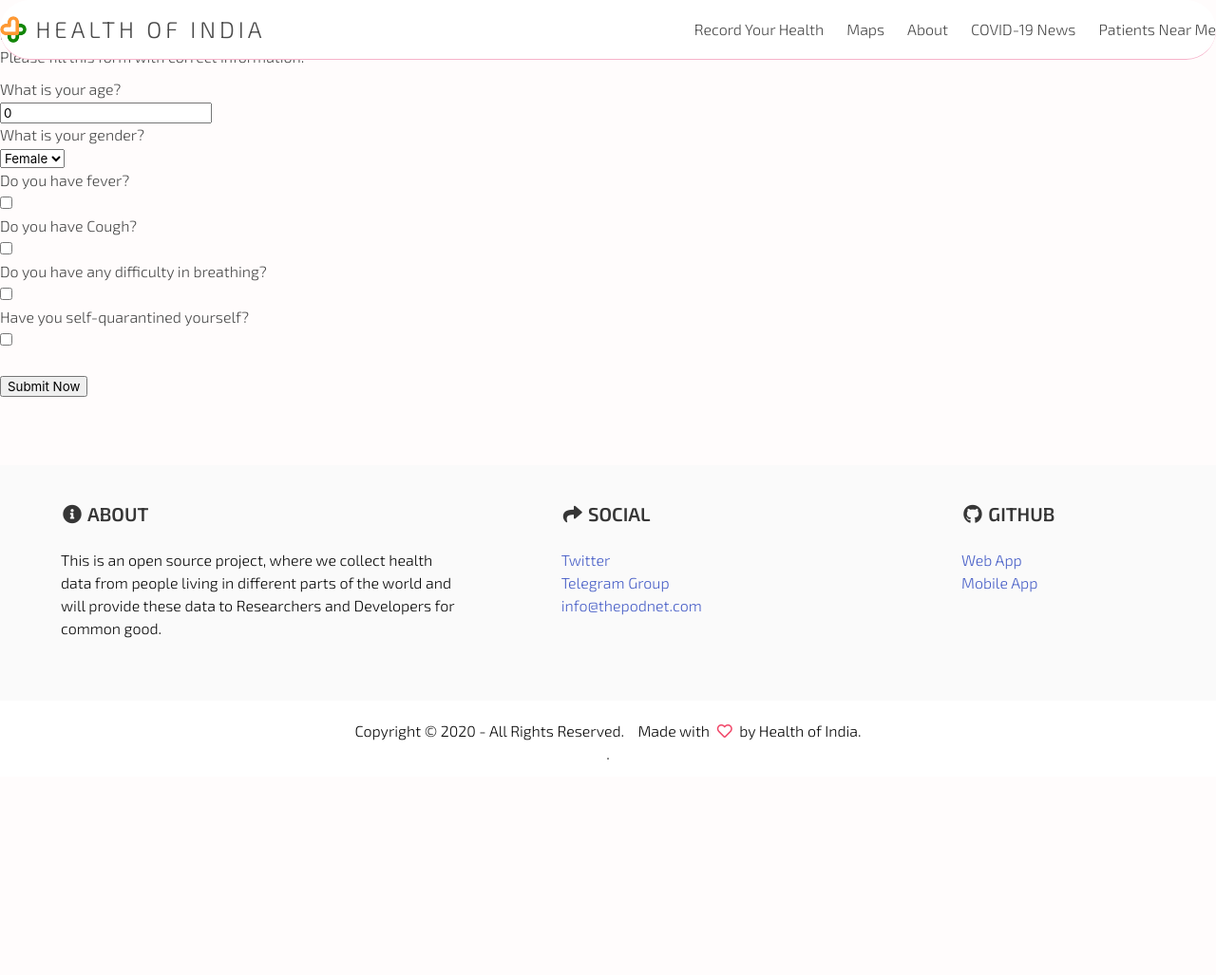
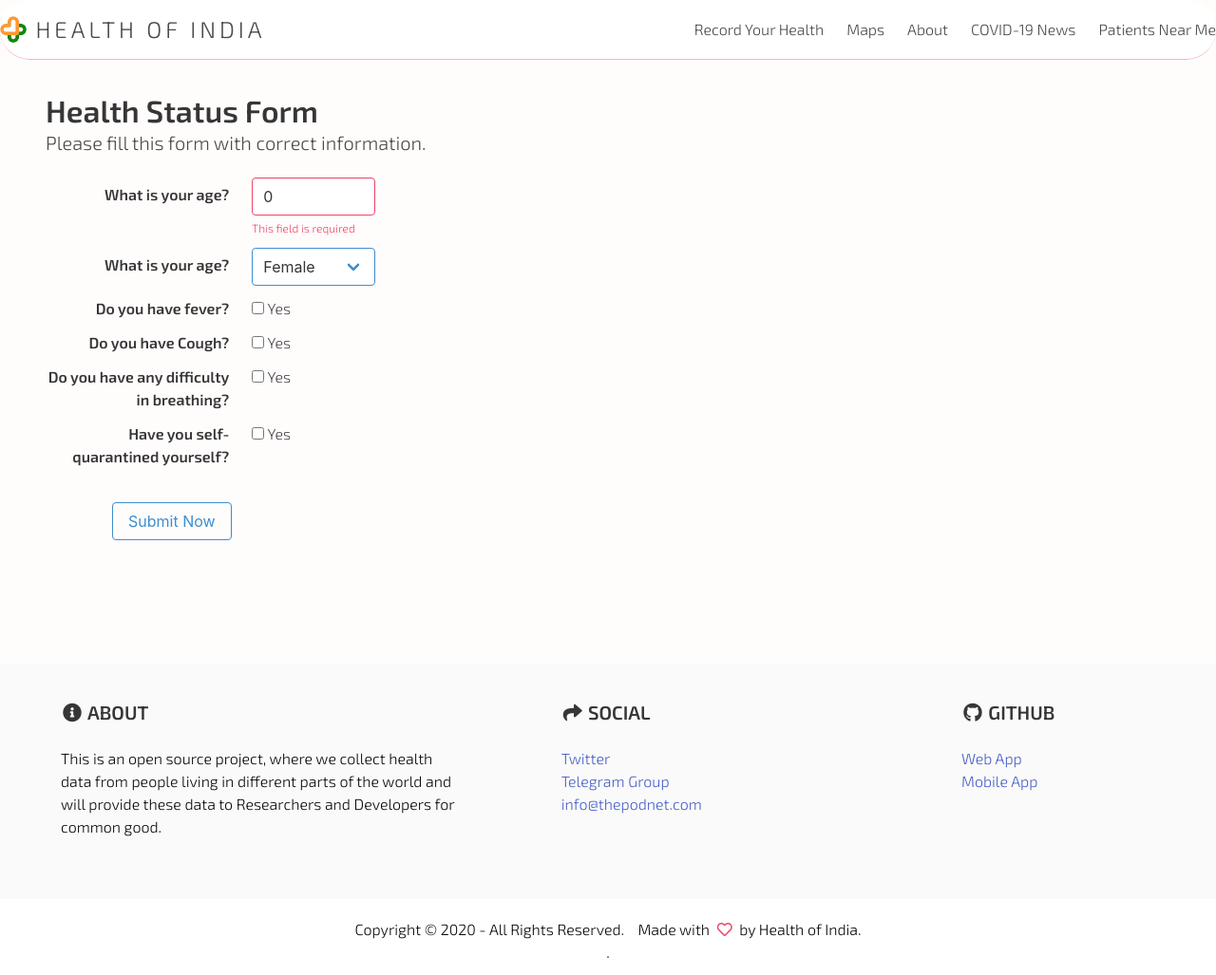
Before and after one commit to Podnet/Fight-Covid19, a Django app: page /maps/oneshot_health_entry in a window 1280 px wide. Shown: the whole page at 95% size. Before the commit the page ends 800 px from the top, so only its background shows below. Run offline with Django 3.2, Linux system fonts and the light colour scheme; parts of the project's set-up code (start-up, migrations or seed data) failed here and were passed over; some libraries are stand-ins or nearby versions.

Commit message:
UI uodated on oneshot health statsus form

```diff
--- a/fight_covid19/templates/maps/one_shot_health_form.html
+++ b/fight_covid19/templates/maps/one_shot_health_form.html
@@ -5,86 +5,153 @@
 
 {% block head_title %}{% trans "Health Status Form" %}{% endblock %}
 
+{% load static %}
+{% load humanize %}
+
+
 
 {% block content %}
-
-  <div class="uk-margin-small uk-container exo">
-    <br>
-    <h1 class="exo">Health Status Form</h1>
-    <p style="padding-bottom:10px;">Please fill this form with correct information.</p>
-  </div>
-
-
+<div class="container is-fullhd">
+  <div class="section">
+    <h3 class="title is-3 has-padding-top-3">Health Status Form</h3>
+    <p class="subtitle is-info">Please fill this form with correct information.</p>
+    <div class="columns is-variable is-1-mobile is-0-tablet is-3-desktop is-8-widescreen is-2-fullhd">
+      <div class="column">
 
         <!-- Health entry form -->
         {% csrf_token %}
         {% verbatim %}
-  <div id="vue-app" class="uk-container">
+        <div id="vue-app">
           <div class="uk-form-horizontal uk-margin-large">
 
             <!-- age -->
-      <div class="uk-margin">
-        <label class="uk-form-label" for="form-horizontal-text">What is your age?</label>
-        <div class="uk-form-controls">
-          <input v-model="age" class="uk-input" id="form-horizontal-text" type="text" placeholder="Age">
+            <div class="field is-horizontal">
+              <div class="field-label is-normal">
+                <label class="label">What is your age?</label>
+              </div>
+              <div class="field-body">
+                <div class="field">
+                  <div class="control">
+                    <input v-model="age" class="input is-danger is-fullwidth" id="form-horizontal-text" type="text"
+                      style="width: 130px">
+                  </div>
+                  <p class="help is-danger">
+                    This field is required
+                  </p>
+                </div>
               </div>
             </div>
 
             <!-- Gender -->
-      <div class="uk-margin">
-        <label class="uk-form-label" for="form-horizontal-select">What is your gender?</label>
-        <div class="uk-form-controls">
-          <select v-model="gender" class="uk-select" id="form-horizontal-select">
+            <div class="field is-horizontal">
+              <div class="field-label is-normal">
+                <label class="label">What is your age?</label>
+              </div>
+              <div class="field-body">
+                <div class="field is-narrow">
+                  <div class="control">
+                    <div class="select is-info">
+                      <select v-model="gender" class="uk-select" id="form-horizontal-select" style="width: 130px">
                         <option value="F">Female</option>
                         <option value="M">Male</option>
                         <option value="O">Other</option>
                       </select>
                     </div>
                   </div>
+                </div>
+              </div>
+            </div>
 
             <!-- Fever -->
-      <div class="uk-margin">
-        <div class="uk-form-label">Do you have fever?</div>
-        <div class="uk-form-controls uk-form-controls-text">
+            <div class="field is-horizontal">
+              <div class="field-label">
+                <label class="label">Do you have fever?</label>
+              </div>
+              <div class="field-body">
+                <div class="field">
+                  <div class="control">
+                    <label class="checkbox">
                       <input v-model="fever" class="uk-checkbox" type="checkbox" name="radio1">
+                      Yes
+                    </label>
+                  </div>
+                </div>
               </div>
             </div>
 
             <!-- Cough -->
-      <div class="uk-margin">
-        <div class="uk-form-label">Do you have Cough?</div>
-        <div class="uk-form-controls uk-form-controls-text">
+            <div class="field is-horizontal">
+              <div class="field-label">
+                <label class="label">Do you have Cough?</label>
+              </div>
+              <div class="field-body">
+                <div class="field">
+                  <div class="control">
+                    <label class="checkbox">
                       <input v-model="cough" class="uk-checkbox" type="checkbox" name="radio1">
+                      Yes
+                    </label>
+                  </div>
+                </div>
               </div>
             </div>
 
             <!-- Difficulty in Breathing -->
-      <div class="uk-margin">
-        <div class="uk-form-label">Do you have any difficulty in breathing?</div>
-        <div class="uk-form-controls uk-form-controls-text">
+            <div class="field is-horizontal">
+              <div class="field-label">
+                <label class="label">Do you have any difficulty in breathing?</label>
+              </div>
+              <div class="field-body">
+                <div class="field">
+                  <div class="control">
+                    <label class="checkbox">
                       <input v-model="difficult_breathing" class="uk-checkbox" type="checkbox" name="radio1">
+                      Yes
+                    </label>
+                  </div>
+                </div>
               </div>
             </div>
 
             <!-- Self quarantined -->
-      <div class="uk-margin">
-        <div class="uk-form-label">Have you self-quarantined yourself?</div>
-        <div class="uk-form-controls uk-form-controls-text">
+            <div class="field is-horizontal">
+              <div class="field-label">
+                <label class="label">Have you self-quarantined yourself?</label>
+              </div>
+              <div class="field-body">
+                <div class="field">
+                  <div class="control">
+                    <label class="checkbox">
                       <input v-model="quarantine" class="uk-checkbox" type="checkbox" name="radio1">
+                      Yes
+                    </label>
                   </div>
                 </div>
-
+              </div>
+            </div>
             <br>
-      <div class="uk-margin">
-        <p>{{ form_status }}</p>
-        <button v-bind:disabled="submit_disabled" v-on:click="submitForm" class="uk-button submit">Submit Now
-        </button>
+            <div class="control">
+              <p class="is-success">{{ form_status }}</p>
+              <button v-bind:disabled="submit_disabled" v-on:click="submitForm"
+                class="button is-info is-outlined has-margin-bottom-7 has-margin-left-1">Submit Now</button>
             </div>
           </div>
         </div>
 
         <br><br><br>
         {% endverbatim %}
+
+
+      </div>
+
+
+
+    </div>
+  </div>
+</div>
+
+
+
 {% endblock %}
 
 {% block javascript %}
```
Lines whose indentation alone changed are shown as unchanged.
